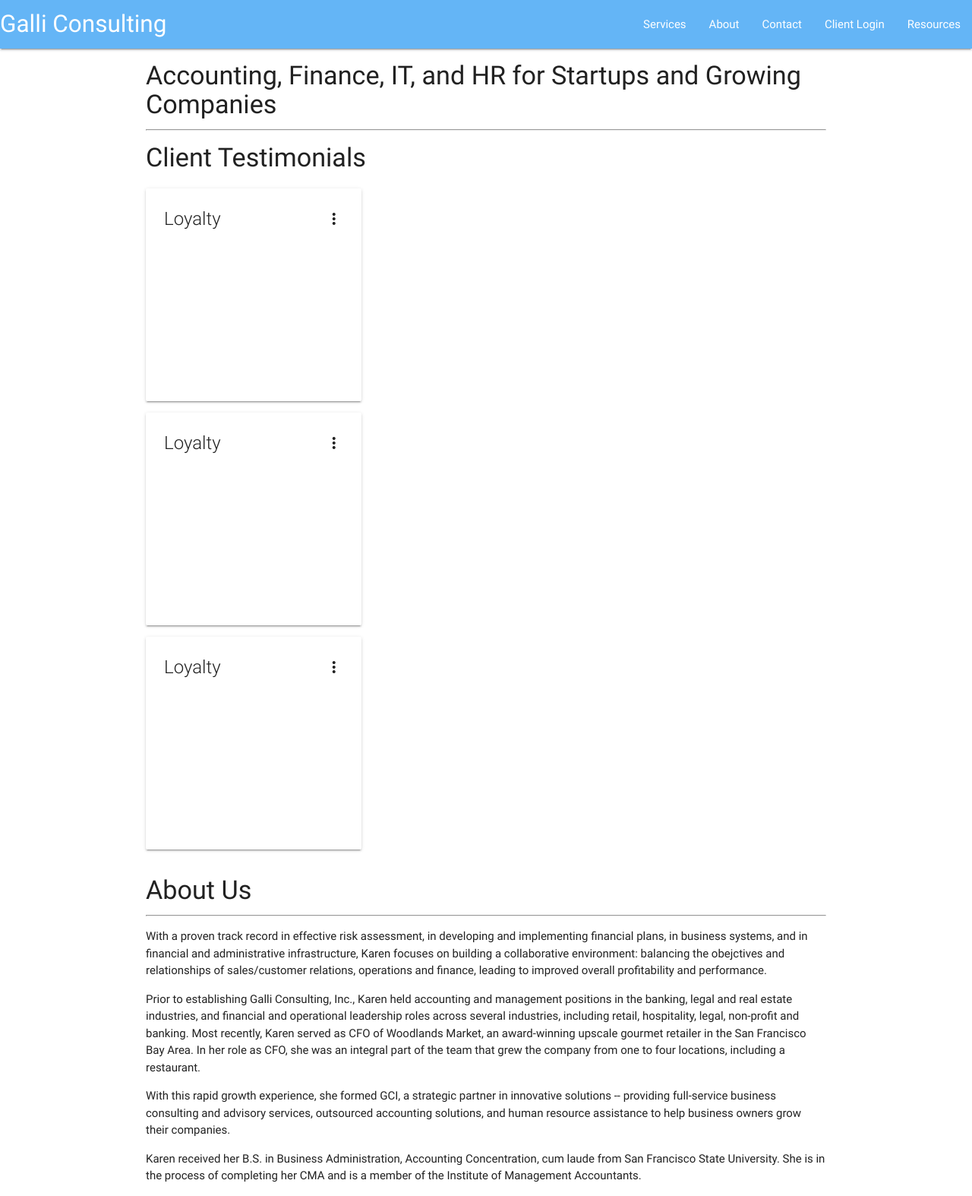
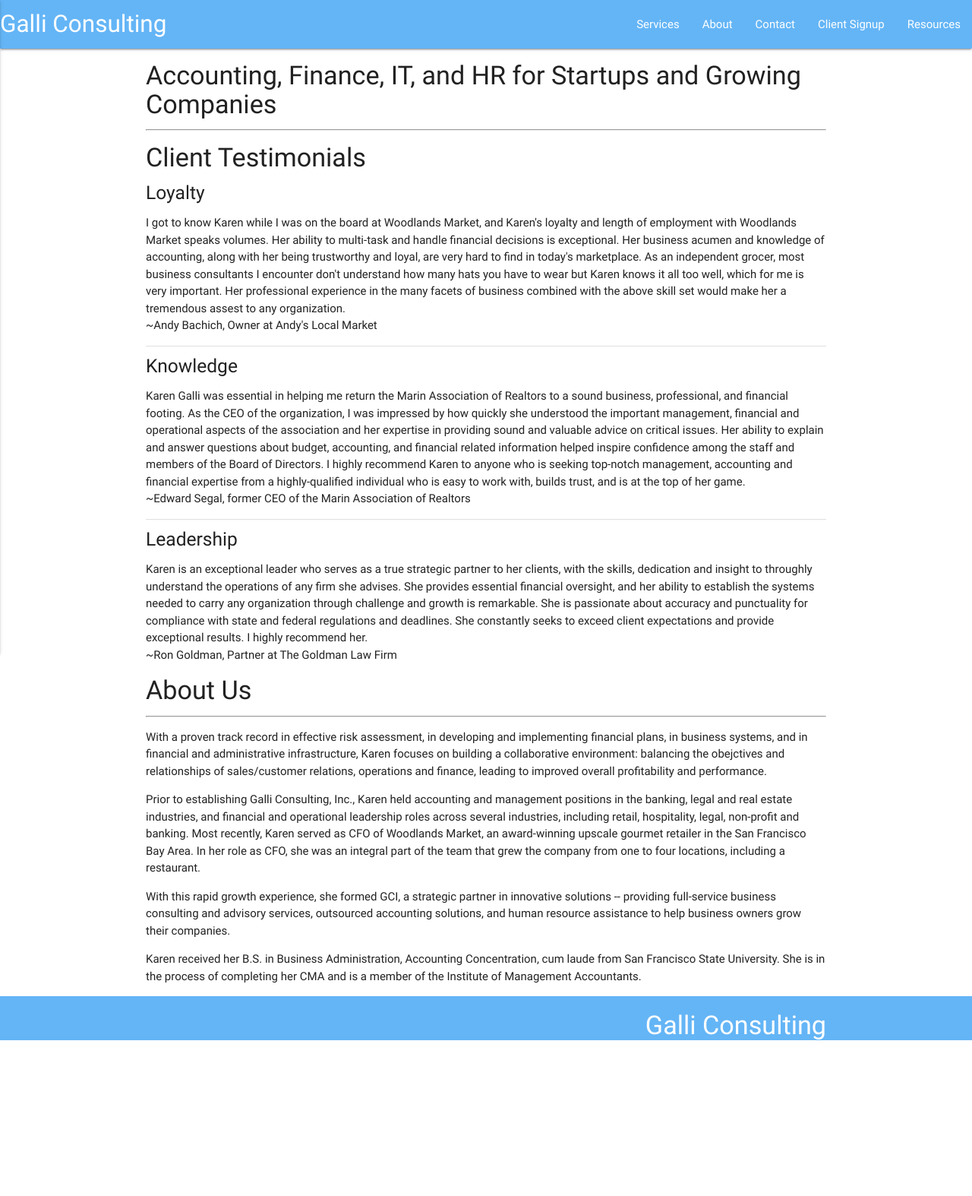
Before and after one commit to balbini/galliconsulting, a website: page index.html in a window 1280 px wide. Shown: the whole page at 76% size. After the commit the page ends 1369 px from the top, so only its background shows below. Drawn offline with nearby package versions, Linux system fonts and the light colour scheme.

Commit message:
removed cards, added modals, footer

```diff
--- /dev/null
+++ b/assets/app.js
@@ -0,0 +1,8 @@
+$(document).ready(function(){
+  $('.modal').modal({
+    dismissible: true,
+    opacity: .5,
+  });
+  $('.button-collapse').sideNav();
+  console.log("working");
+})
--- a/assets/style.css
+++ b/assets/style.css
@@ -2,8 +2,13 @@
   padding: 15%;
 }
 
-.card {
-  height: 35vh;
-  overflow: hidden;
-  position: relative;
+#sidenav-overlay {
+  z-index: 996;
 }
+
+footer {
+  width:100vw;
+}
+.footer-content {
+  margin: 0 auto;
+}
--- a/index.html
+++ b/index.html
@@ -13,8 +13,11 @@
 
     <!-- Compiled and minified JavaScript -->
     <script type="text/javascript" src="https://code.jquery.com/jquery-3.2.1.min.js"></script>
-      <script type="text/javascript" src="js/materialize.min.js"></script>
     <script src="https://cdnjs.cloudflare.com/ajax/libs/materialize/0.100.2/js/materialize.min.js"></script>
+      <!-- <script type="text/javascript" src="js/materialize.min.js"></script> -->
+
+    <script type="text/javascript"
+    src="./assets/app.js"></script>
 
   </head>
   <body>
@@ -22,11 +25,19 @@
     <nav>
       <div class="nav-wrapper blue lighten-2">
         <a href="#" class="brand-logo">Galli Consulting</a>
+        <a data-activates="mobile-demo" class="button-collapse"><i class="material-icons">menu</i></a>
           <ul id="nav-mobile" class="right hide-on-med-and-down">
             <li><a href="#">Services</a></li>
             <li><a href="#about">About</a></li>
             <li><a href="#">Contact</a></li>
-            <li><a href="#">Client Login</a></li>
+            <li><a href="#modal1" class="modal-trigger">Client Signup</a></li>
+            <li><a href="#">Resources</a></li>
+          </ul>
+          <ul class="side-nav" id="mobile-demo">
+            <li><a href="#">Services</a></li>
+            <li><a href="#about">About</a></li>
+            <li><a href="#">Contact</a></li>
+            <li><a href="#modal1" class="modal-trigger">Client Signup</a></li>
             <li><a href="#">Resources</a></li>
           </ul>
       </div>
@@ -37,48 +48,44 @@
       <hr>
       <div id="testimonials">
         <h4>Client Testimonials</h4>
-        <div class="row">
-          <div class="col s12 m4 l4">
-            <div class="card">
-              <div class="card-content">
-                <span class="card-title activator">Loyalty<i class="material-icons right">more_vert</i></span>
-              </div>
-              <div class="card-reveal">
-                <span class="card-title">Loyalty<i class="material-icons right">close</i></span>
+                <h5>Loyalty</h5>
                 <p>I got to know Karen while I was on the board at Woodlands Market, and Karen's loyalty and length of employment with Woodlands Market speaks volumes. Her ability to multi-task and handle financial decisions is exceptional. Her business acumen and knowledge of accounting, along with her being trustworthy and loyal, are very hard to find in today's marketplace. As an independent grocer, most business consultants I encounter don't understand how many hats you have to wear but Karen knows it all too well, which for me is very important. Her professional experience in the many facets of business combined with the above skill set would make her a tremendous assest to any organization.
                   <br>
                   ~Andy Bachich, Owner at Andy's Local Market
               </p>
-            </div>
-          </div>
-          <div class="card">
-            <div class="card-content">
-              <span class="card-title activator">Loyalty<i class="material-icons right">more_vert</i></span>
-            </div>
-            <div class="card-reveal">
-              <span class="card-title">Knowledge<i class="material-icons right">close</i></span>
+          <div class="divider"></div>
+              <h5>Knowledge</h5>
               <p>Karen Galli was essential in helping me return the Marin Association of Realtors to a sound business, professional, and financial footing. As the CEO of the organization, I was impressed by how quickly she understood the important management, financial and operational aspects of the association and her expertise in providing sound and valuable advice on critical issues. Her ability to explain and answer questions about budget, accounting, and financial related information helped inspire confidence among the staff and members of the Board of Directors. I highly recommend Karen to anyone who is seeking top-notch management, accounting and financial expertise from a highly-qualified individual who is easy to work with, builds trust, and is at the top of her game.
                 <br>
                 ~Edward Segal, former CEO of the Marin Association of Realtors
             </p>
-          </div>
-        </div>
-        <div class="card">
-          <div class="card-content">
-            <span class="card-title activator">Loyalty<i class="material-icons right">more_vert</i></span>
-          </div>
-          <div class="card-reveal">
-            <span class="card-title">Leadership<i class="material-icons right">close</i></span>
+        <div class="divider"></div>
+            <h5>Leadership</h5>
             <p>Karen is an exceptional leader who serves as a true strategic partner to her clients, with the skills, dedication and insight to throughly understand the operations of any firm she advises. She provides essential financial oversight, and her ability to establish the systems needed to carry any organization through challenge and growth is remarkable. She is passionate about accuracy and punctuality for compliance with state and federal regulations and deadlines. She constantly seeks to exceed client expectations and provide exceptional results. I highly recommend her.
               <br>
               ~Ron Goldman, Partner at The Goldman Law Firm
           </p>
-        </div>
-      </div>
           </div>
         </div>
       </div>
-      <div id="about">
+      <div id="modal1" class="modal modal-fixed-footer">
+        <div class="modal-content">
+          <div class="row">
+            <form class="col s12">
+              <div class="row">
+                <div class="input-field col s6">
+                  <input placeholder="Placeholder" id="first_name" type="text" class="validate">
+                  <label for="first_name">First Name</label>
+                </div>
+              </div>
+            </form>
+          </div>
+        </div>
+        <div class="modal-footer">
+          <a href="#!" class="modal-action modal-close">Submit</a>
+        </div>
+      </div>
+      <div class="container" id="about">
       <h4>About Us</h4>
       <hr>
         <p>With a proven track record in effective risk assessment, in developing and implementing financial plans, in business systems, and in financial and administrative infrastructure, Karen focuses on building a collaborative environment: balancing the obejctives and relationships  of sales/customer relations, operations and finance, leading to improved overall profitability and performance.</p>
@@ -87,7 +94,11 @@
         <p>Karen received her B.S. in Business Administration, Accounting Concentration, cum laude from San Francisco State University. She is in the process of completing her CMA and is a member of the Institute of Management Accountants.</p>
       </div>
   </div>
-
+  <footer class="page-footer blue lighten-2">
+    <div class="container">
+      <h4 class="footer-content right-align">Galli Consulting</h4>
+    </div>
+  </footer>
   </body>
 
 </html>
```
Also changed, not shown: index.js (deleted, +0 -18 lines).
